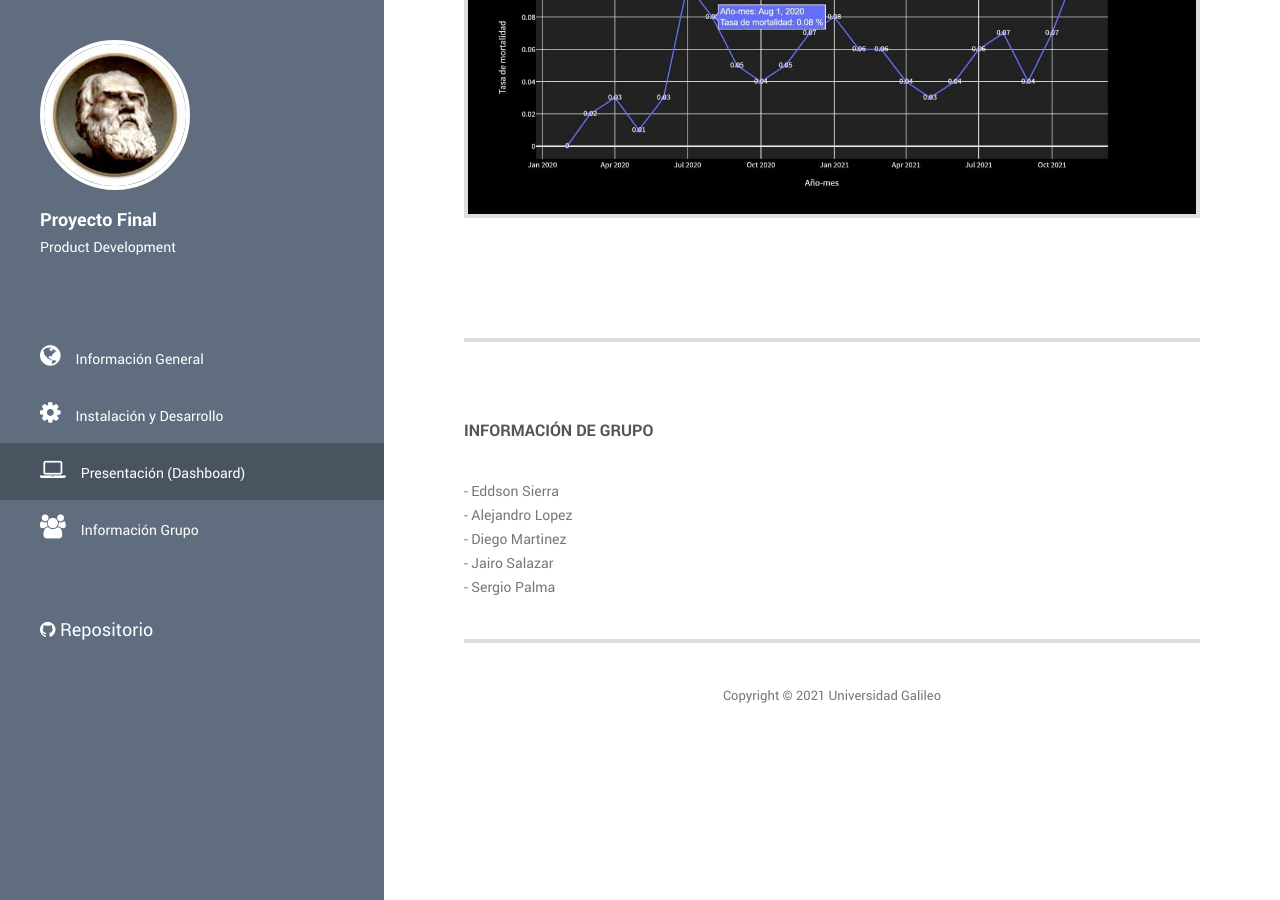
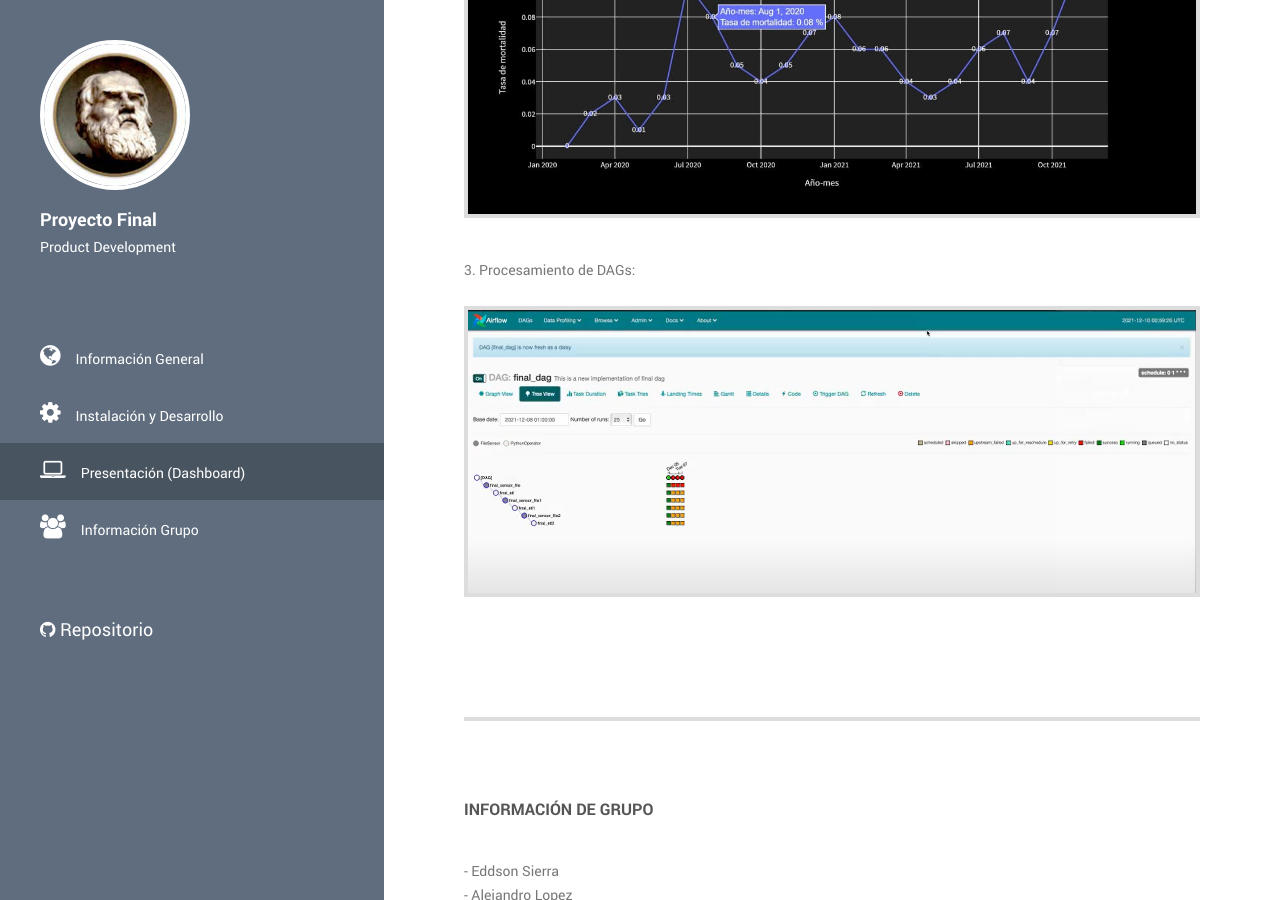
Before and after one commit to sergiopalmat/Product-Development, a Jekyll site: the page index.html, which Jekyll copies as it is, in a window 1280 px wide and 900 px high, scrolled down 2874 px. Built offline with Jekyll 4.4.1, drawn with Linux system fonts in a browser that asks for light colours.

Commit message:
Update index.html

```diff
--- a/index.html
+++ b/index.html
@@ -156,6 +156,11 @@
                             <div class="about-image">
                                 <img src="img/2.jpg" alt="instalacion">
                             </div>
+				<p>3. Procesamiento de DAGs:</p>
+				<br>
+                            <div class="about-image">
+                                <img src="img/DAGs.png" alt="DAGs">
+                            </div>
                         </div>
                     </div>
                     <div class="row projects-holder">
```
